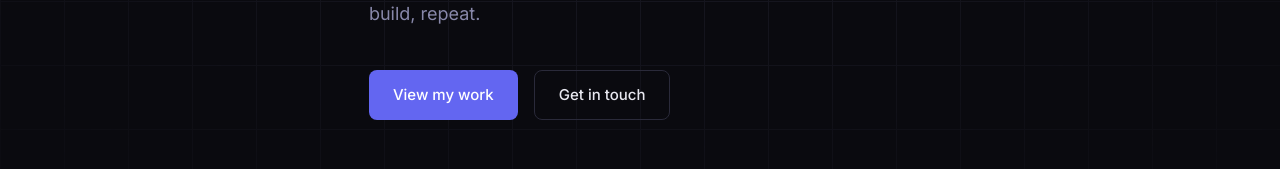
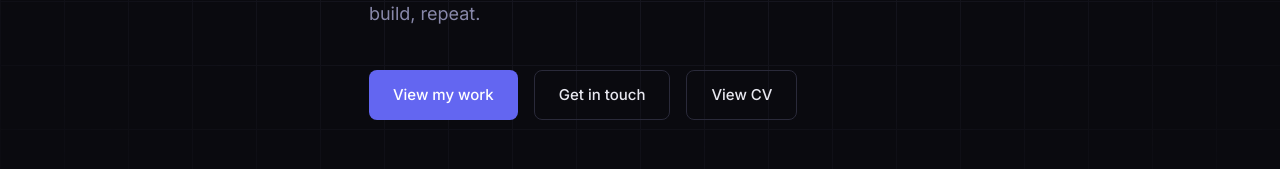
Before and after one commit to Isolaee/portfolio, a React (Vite) app in the folder client/: page / in a window 1280 px wide. Shown: the part 447-616 px from the top of the page. Built offline with nearby package versions, Linux system fonts and the light colour scheme; no server answers; the HTML template or start-up script is replaced by a standard one.

Commit message:
CV button and CV

```diff
--- a/client/src/components/Hero.jsx
+++ b/client/src/components/Hero.jsx
@@ -19,6 +19,7 @@ export default function Hero({ profile }) {
         <div className="hero__actions">
           <a href="#projects" className="btn btn-primary">View my work</a>
           <a href="#contact" className="btn btn-outline">Get in touch</a>
+          <a href="/Eero_isola_CV_2026.pdf" target="_blank" rel="noreferrer" className="btn btn-outline">View CV</a>
         </div>
         <div className="hero__socials">
           {profile?.github && (
```
Also changed, not shown: 2 other files (tests, documents, lock files or other folders).
